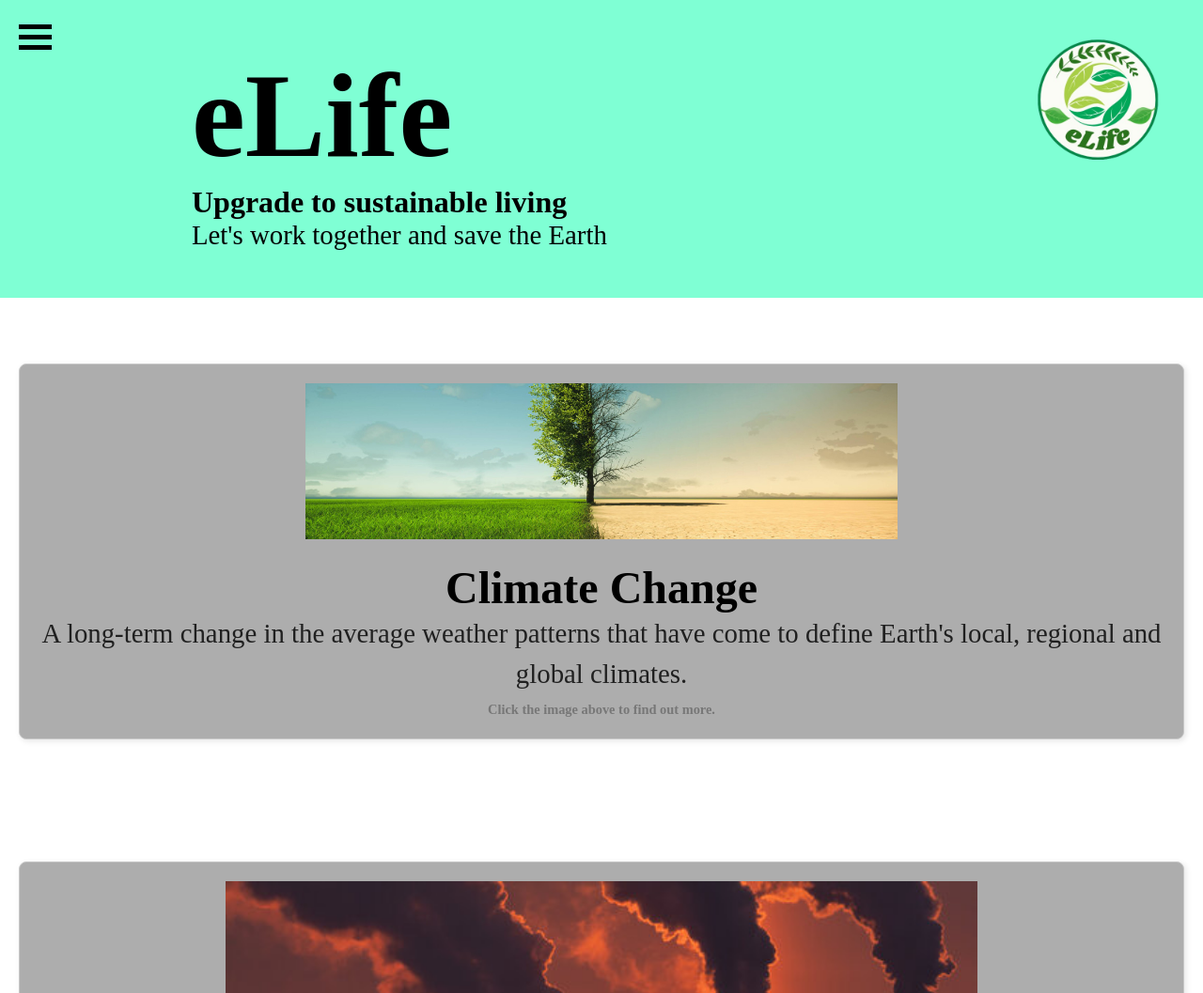
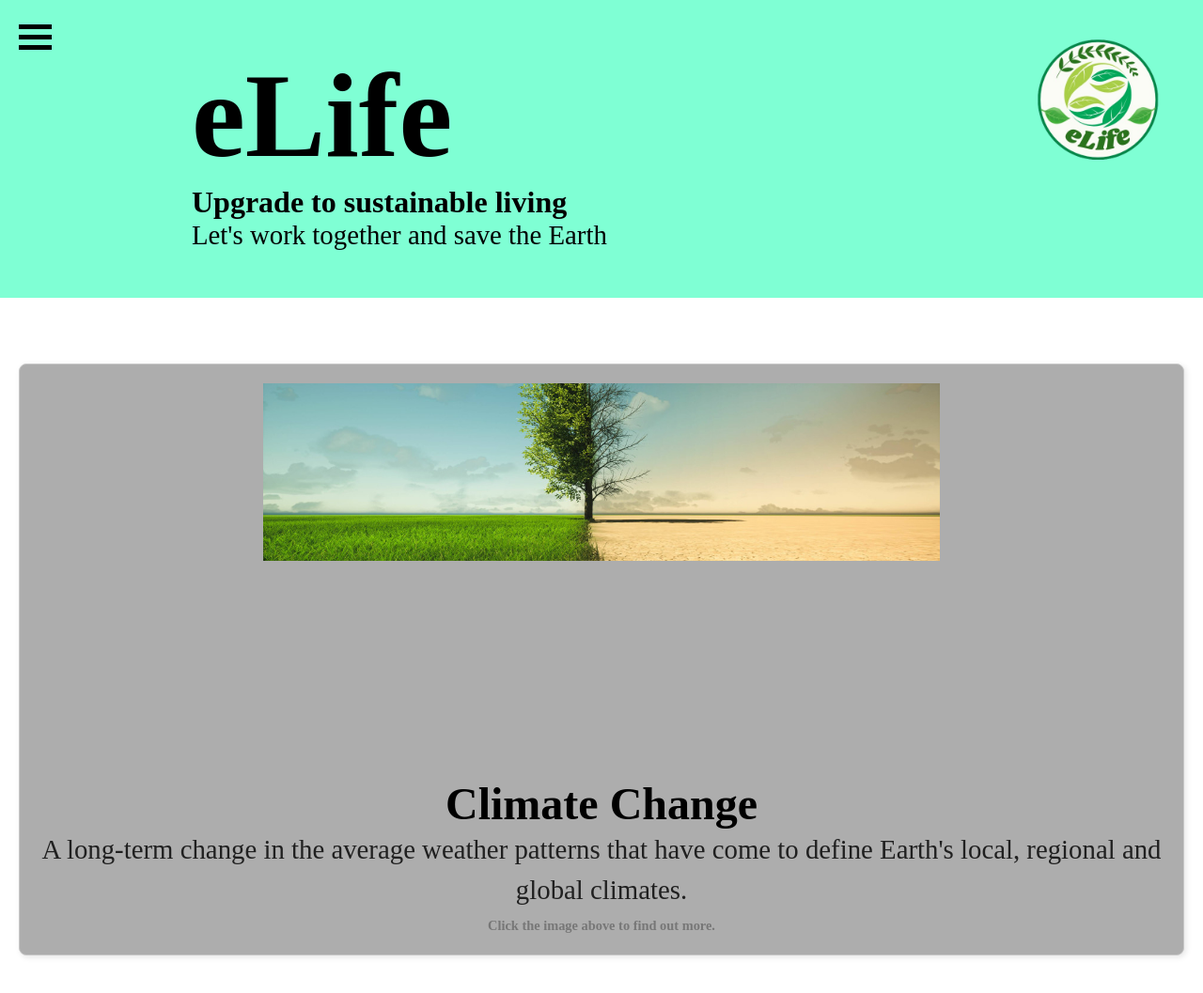
Before and after one commit to w1883045/eLife, a PHP site: page / in a window 1280 px wide. Shown: the top 1057 px of the page at 94% size. Run offline with PHP 8.4, Linux system fonts and the light colour scheme.

Commit message:
Add files via upload

```diff
--- a/style.css
+++ b/style.css
@@ -186,7 +186,7 @@ nav ul li a:hover {
 }
 
 .climatechange-image {
-    width: 80%;
-    max-width: 700px;
-    height: auto;
+    width: 90%;
+    max-width: 800px;
+    height: 400px;
 }
```
